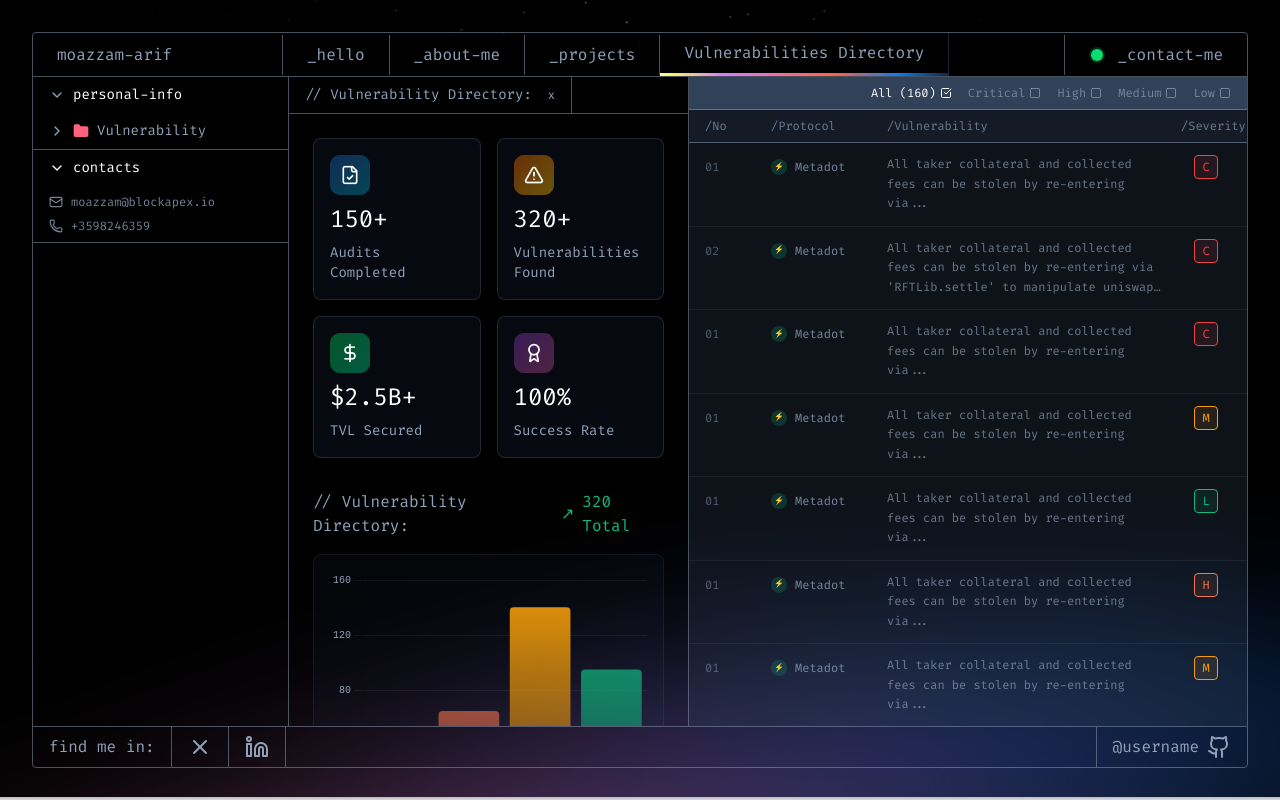
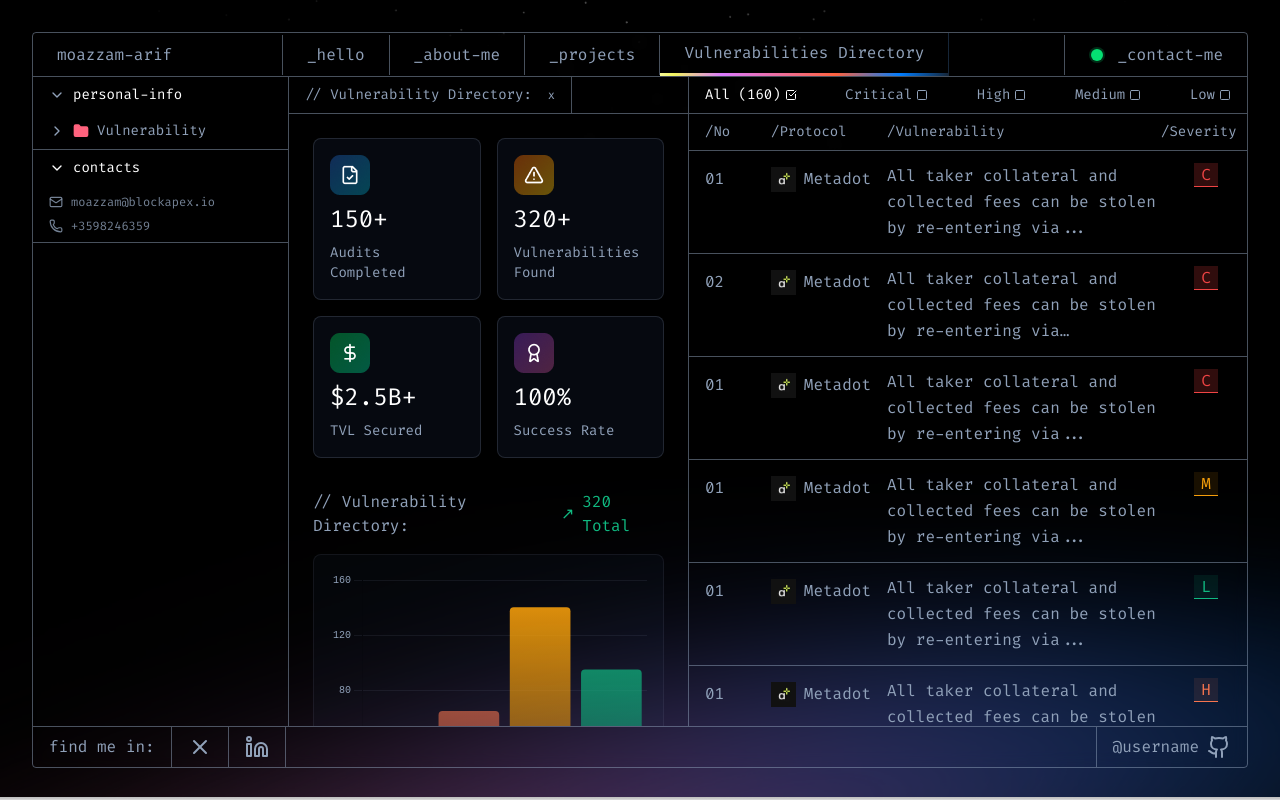
Before and after one commit to BlockApex/auditors-portfolio, a Next.js app: page /vulnerabilities in a window 1280 px wide. Built offline with nearby package versions, Linux system fonts and the light colour scheme.

Commit message:
fixed vulnerabilities component

```diff
--- a/app/vulnerabilities/page.tsx
+++ b/app/vulnerabilities/page.tsx
@@ -44,7 +44,7 @@ const VulnerabilitiesPage = () => {
         </section>
 
         {/* List Section */}
-        <section className="w-[700px] hidden xl:flex flex-col h-full bg-dark/30">
+        <section className="w-[700px] hidden xl:flex flex-col h-full">
           <VulnerabilityList />
         </section>
       </main>
--- a/components/vulnerabilities/VulnerabilityList.tsx
+++ b/components/vulnerabilities/VulnerabilityList.tsx
@@ -1,7 +1,8 @@
 "use client";
 
 import { CheckSquare, Square } from "lucide-react";
-import React, { useState } from "react";
+import Image from "next/image";
+import { useState } from "react";
 
 interface Vulnerability {
     id: string;
@@ -96,7 +97,7 @@ const VulnerabilityList = () => {
     const getSeverityColor = (severity: string) => {
         switch (severity) {
             case "Critical":
-                return "text-danger border-danger bg-danger/10";
+                return "text-danger border-danger bg-danger/20";
             case "High":
                 return "text-secondary border-secondary bg-secondary/10";
             case "Medium":
@@ -115,7 +116,7 @@ const VulnerabilityList = () => {
     return (
         <div className="flex flex-col h-full w-full">
             {/* Filters Header */}
-            <div className="flex items-center justify-end gap-4 px-4 py-2 border-b border-foreground/50 text-xs text-foreground/70 bg-dark">
+            <div className="flex items-center justify-between gap-4 px-4 py-2 border-b border-foreground/50 text-sm text-foreground">
                 {(["All", "Critical", "High", "Medium", "Low"] as const).map((f) => (
                     <div
                         key={f}
@@ -130,7 +131,7 @@ const VulnerabilityList = () => {
             </div>
 
             {/* Table Header */}
-            <div className="grid grid-cols-[50px_100px_1fr_50px] gap-4 px-4 py-2 border-b border-foreground/50 text-xs text-foreground/70 bg-dark-50/20">
+            <div className="grid grid-cols-[50px_100px_1fr_70px] gap-4 px-4 py-2 border-b border-foreground/50 text-sm text-foreground">
                 <div>/No</div>
                 <div>/Protocol</div>
                 <div>/Vulnerability</div>
@@ -142,20 +143,20 @@ const VulnerabilityList = () => {
                 {filteredVulnerabilities.map((v, i) => (
                     <div
                         key={i}
-                        className="grid grid-cols-[50px_100px_1fr_50px] gap-4 px-4 py-3 border-b border-foreground/10 text-xs hover:bg-white/5 transition-colors items-start"
+                        className="grid grid-cols-[50px_100px_1fr_50px] gap-4 px-4 py-3 border-b border-foreground/50 text-base hover:bg-dark transition-colors items-start cursor-pointer"
                     >
-                        <div className="text-foreground/50 pt-1">{v.id}</div>
+                        <div className="text-foreground pt-1">{v.id}</div>
                         <div className="flex items-center gap-2 pt-1">
-                            <div className="w-4 h-4 rounded-full bg-success/20 flex items-center justify-center text-success text-[8px]">
-                                ⚡
+                            <div className="">
+                                <Image src='/assets/protocol.png' alt="Protocol" width={30} height={30} />
                             </div>
-                            <span className="text-foreground/80">{v.protocol}</span>
+                            <span className="text-foreground">{v.protocol}</span>
                         </div>
-                        <div className="text-foreground/70 leading-relaxed line-clamp-3">
+                        <div className="text-foreground leading-relaxed line-clamp-3">
                             {v.description}
                         </div>
                         <div className="flex justify-center">
-                            <div className={`w-6 h-6 flex items-center justify-center border rounded ${getSeverityColor(v.severity)}`}>
+                            <div className={`w-6 h-6 text-base flex items-center justify-center border-b  ${getSeverityColor(v.severity)}`}>
                                 {getSeverityLetter(v.severity)}
                             </div>
                         </div>
```
Also changed, not shown: public/assets/protocol.png (added).
